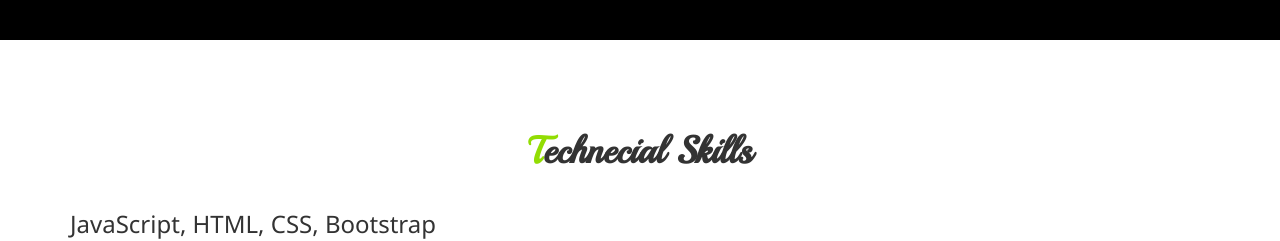
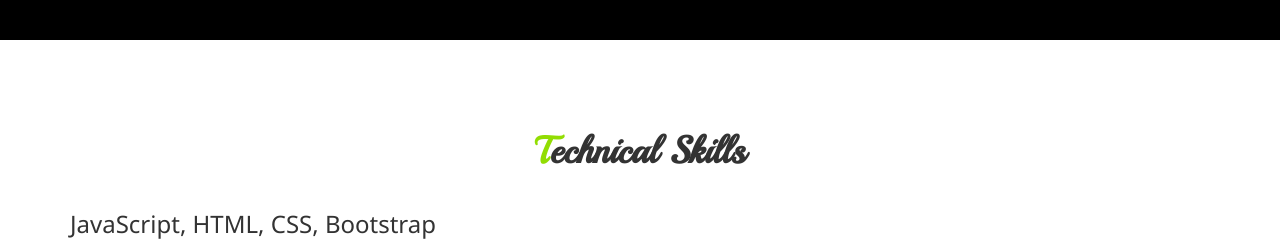
Before and after one commit to Mohammedalduraidi/Resume, a website: page views/index.html in a window 1280 px wide. Shown: the part 1820-2061 px from the top of the page. Drawn offline with nearby package versions, Linux system fonts and the light colour scheme.

Commit message:
fix some shits

```diff
--- a/views/index.html
+++ b/views/index.html
@@ -333,7 +333,7 @@
     <section class="specialties" id="specialties">
       <div class="container">
         <div class="heading text-center">
-          <h2 style="font-size:2.5em"> Technecial Skills</h2>
+          <h2 style="font-size:2.5em"> Technical Skills</h2>
         </div>
       </div>
 
```
